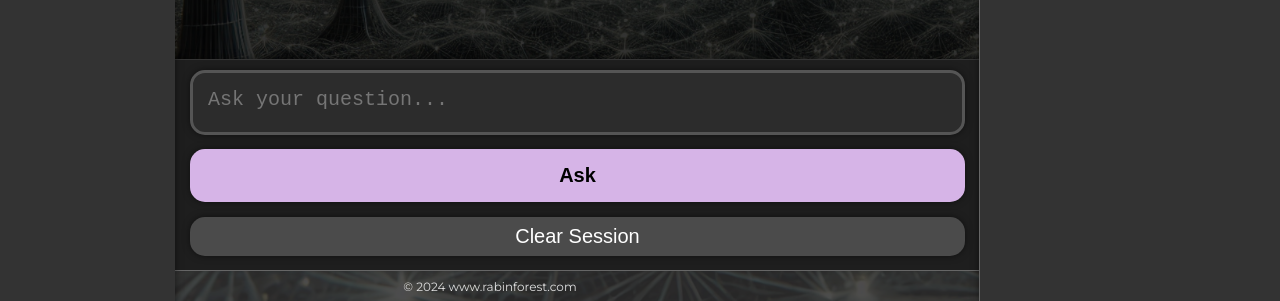
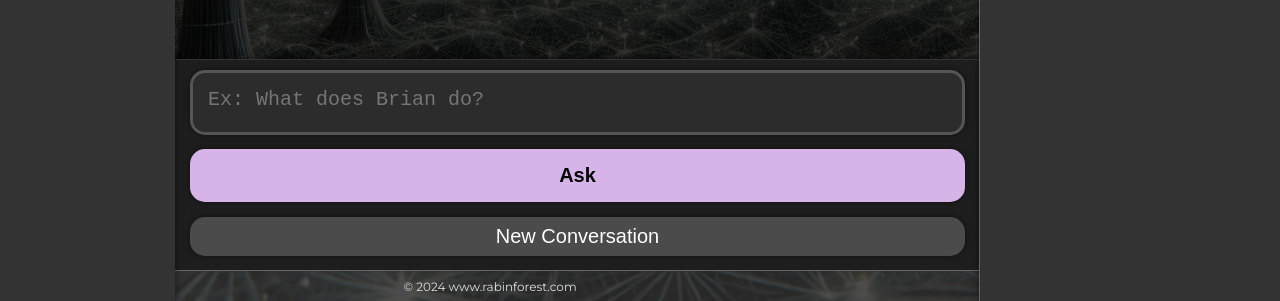
Before and after one commit to sg-bfoster/rabinforest, a React (Create React App) app: page / in a window 1280 px wide. Shown: the part 499-800 px from the top of the page. Built offline with nearby package versions, Linux system fonts and the light colour scheme.

Commit message:
Update InputAreaSection.js

```diff
--- a/src/InputAreaSection.js
+++ b/src/InputAreaSection.js
@@ -18,13 +18,13 @@ const InputArea = ({
       onChange={(e) => setInputText(e.target.value)}
       onKeyDown={handleKeyDown}
       rows="2"
-      placeholder="Ask your question..."
+      placeholder="Ex: What does Brian do?"
     />
     <button onClick={handleSubmit} disabled={loading} className='submit'>
       {loading ? <span>Thinking...</span> : <span>Ask</span>}
     </button>
     <button className='reset-button' onClick={handleReset}>
-      Clear Session
+      New Conversation
     </button>
   </div>
 );
```
